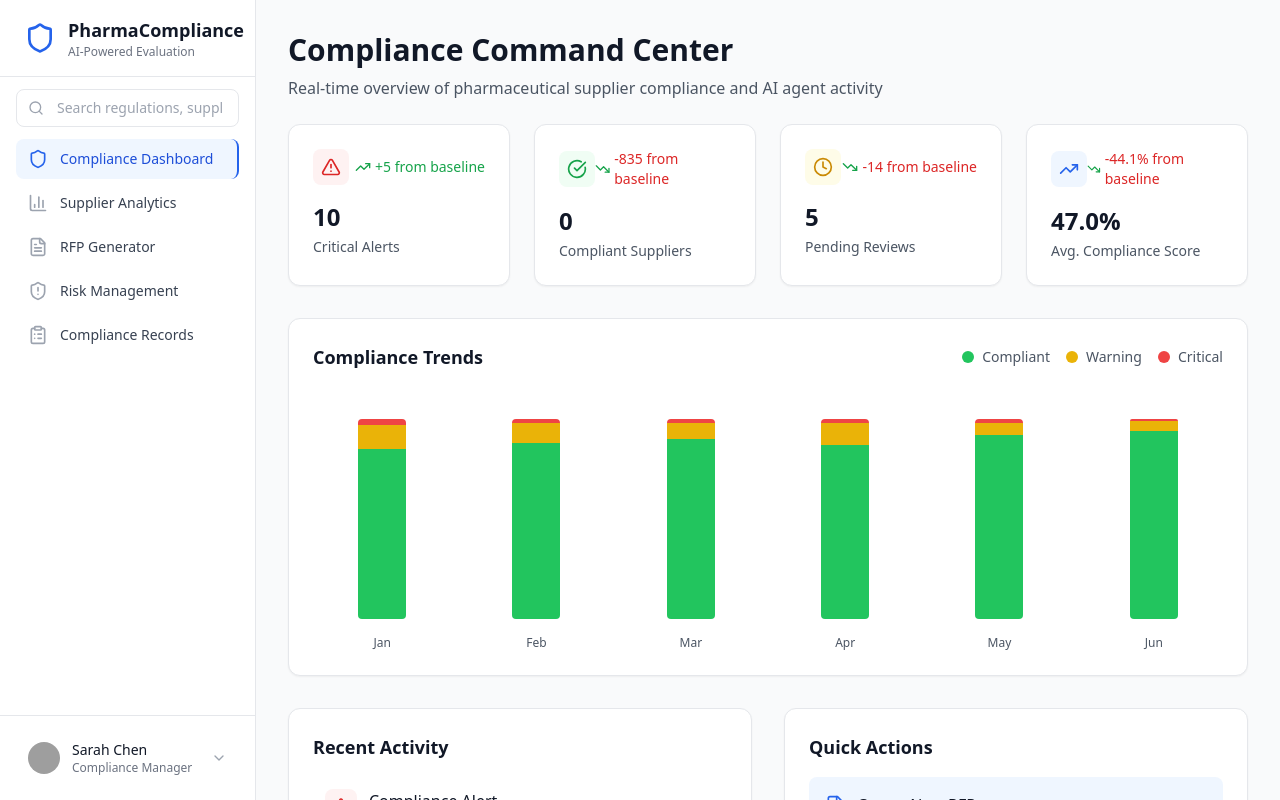
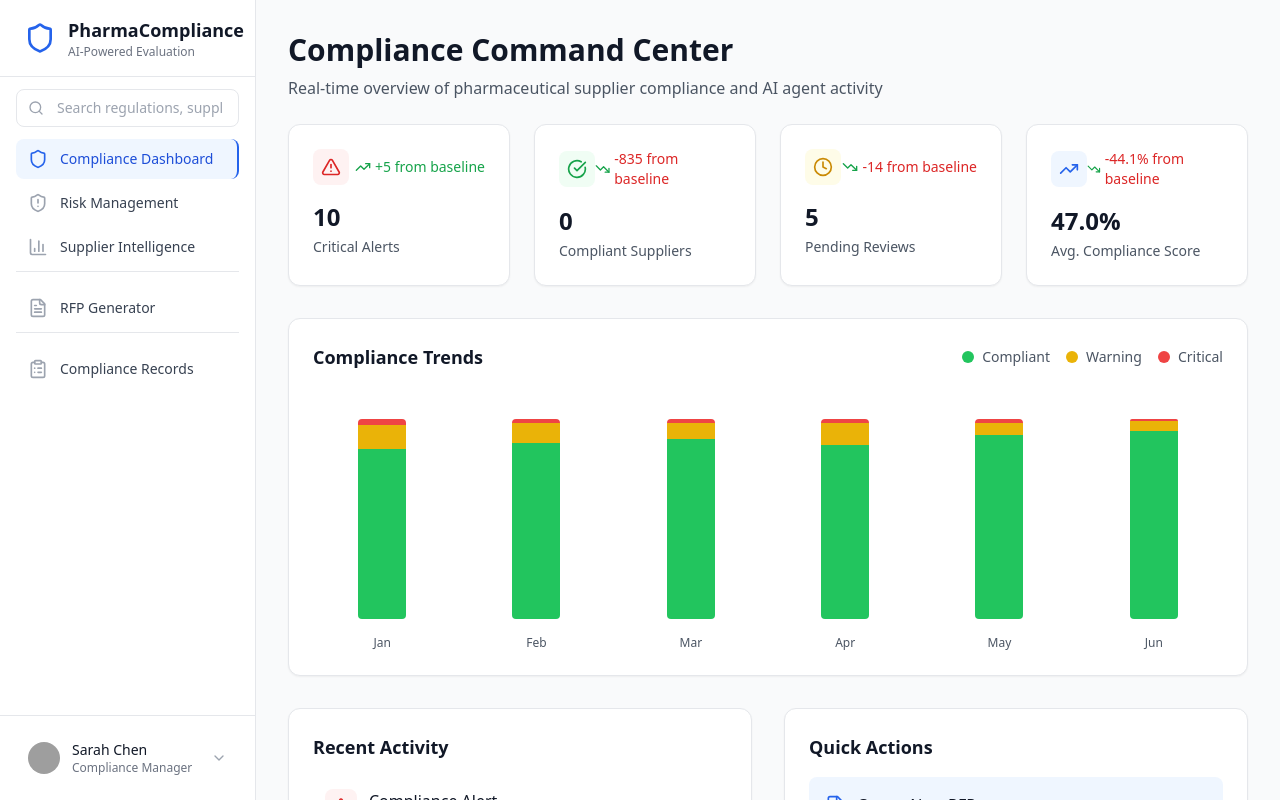
Before and after one commit to C2IHub/proCURE2, a React (Vite) app: page / in a window 1280 px wide. Shown: the top 800 px of the page. Built offline with nearby package versions, Linux system fonts and the light colour scheme; grey boxes are pictures that could not be loaded.

Commit message:
Fix Navigation Structure with Proper Groupings

```diff
--- a/src/components/Navigation.tsx
+++ b/src/components/Navigation.tsx
@@ -26,13 +26,39 @@ export default function Navigation({ currentUser }: NavigationProps) {
   const location = useLocation();
   const [showUserMenu, setShowUserMenu] = useState(false);
 
-  const navigation = [
+  const coreAnalytics = [
     { name: 'Compliance Dashboard', href: '/', icon: Shield },
-    { name: 'Supplier Analytics', href: '/supplier-scoring', icon: BarChart3 },
+    { name: 'Risk Management', href: '/risk-mitigation', icon: ShieldAlert },
+    { name: 'Supplier Intelligence', href: '/supplier-scoring', icon: BarChart3 },
+  ];
+
+  const processManagement = [
     { name: 'RFP Generator', href: '/rfp-wizard', icon: FileText },
-    { name: 'Risk Management', href: '/risk-mitigation', icon: ShieldAlert },
+  ];
+
+  const recordsAudit = [
     { name: 'Compliance Records', href: '/audit-trail', icon: ClipboardList },
   ];
+
+  const renderNavSection = (items: typeof coreAnalytics) => {
+    return items.map((item) => {
+      const isActive = location.pathname === item.href;
+      return (
+        <Link
+          key={item.name}
+          to={item.href}
+          className={`flex items-center px-3 py-2.5 text-sm font-medium rounded-lg transition-colors ${
+            isActive
+              ? 'bg-blue-50 text-blue-700 border-r-2 border-blue-600'
+              : 'text-gray-700 hover:bg-gray-50 hover:text-gray-900'
+          }`}
+        >
+          <item.icon className={`mr-3 h-5 w-5 ${isActive ? 'text-blue-600' : 'text-gray-400'}`} />
+          {item.name}
+        </Link>
+      );
+    });
+  };
 
   return (
     <div className="fixed inset-y-0 left-0 z-50 w-64 bg-white border-r border-gray-200">
@@ -61,23 +87,20 @@ export default function Navigation({ currentUser }: NavigationProps) {
 
       {/* Navigation */}
       <nav className="px-4 pb-4 space-y-1">
-        {navigation.map((item) => {
-          const isActive = location.pathname === item.href;
-          return (
-            <Link
-              key={item.name}
-              to={item.href}
-              className={`flex items-center px-3 py-2.5 text-sm font-medium rounded-lg transition-colors ${
-                isActive
-                  ? 'bg-blue-50 text-blue-700 border-r-2 border-blue-600'
-                  : 'text-gray-700 hover:bg-gray-50 hover:text-gray-900'
-              }`}
-            >
-              <item.icon className={`mr-3 h-5 w-5 ${isActive ? 'text-blue-600' : 'text-gray-400'}`} />
-              {item.name}
-            </Link>
-          );
-        })}
+        {/* Core Analytics Section */}
+        <div className="space-y-1">
+          {renderNavSection(coreAnalytics)}
+        </div>
+
+        {/* Separator */}
+        <div className="border-t border-gray-200 pt-4">
+          {renderNavSection(processManagement)}
+        </div>
+
+        {/* Separator */}
+        <div className="border-t border-gray-200 pt-4">
+          {renderNavSection(recordsAudit)}
+        </div>
       </nav>
 
       {/* User Profile */}
```
